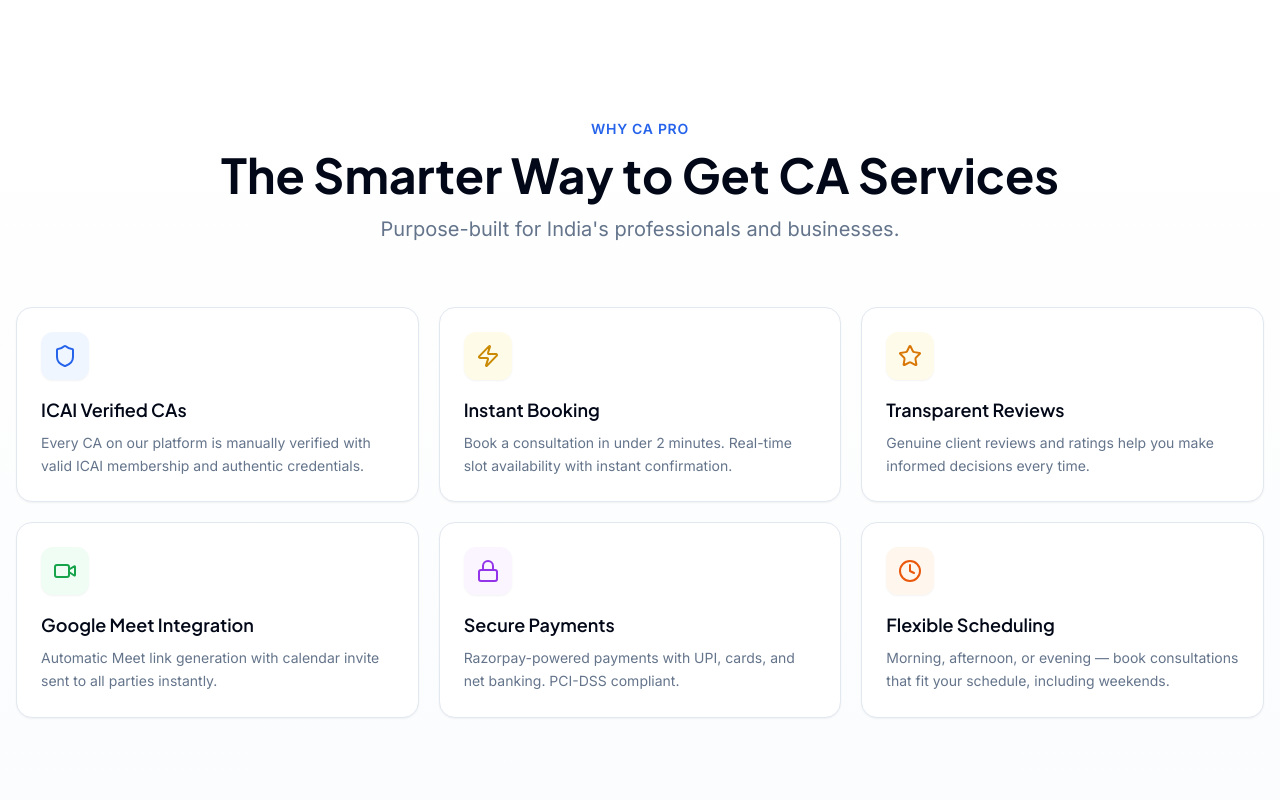
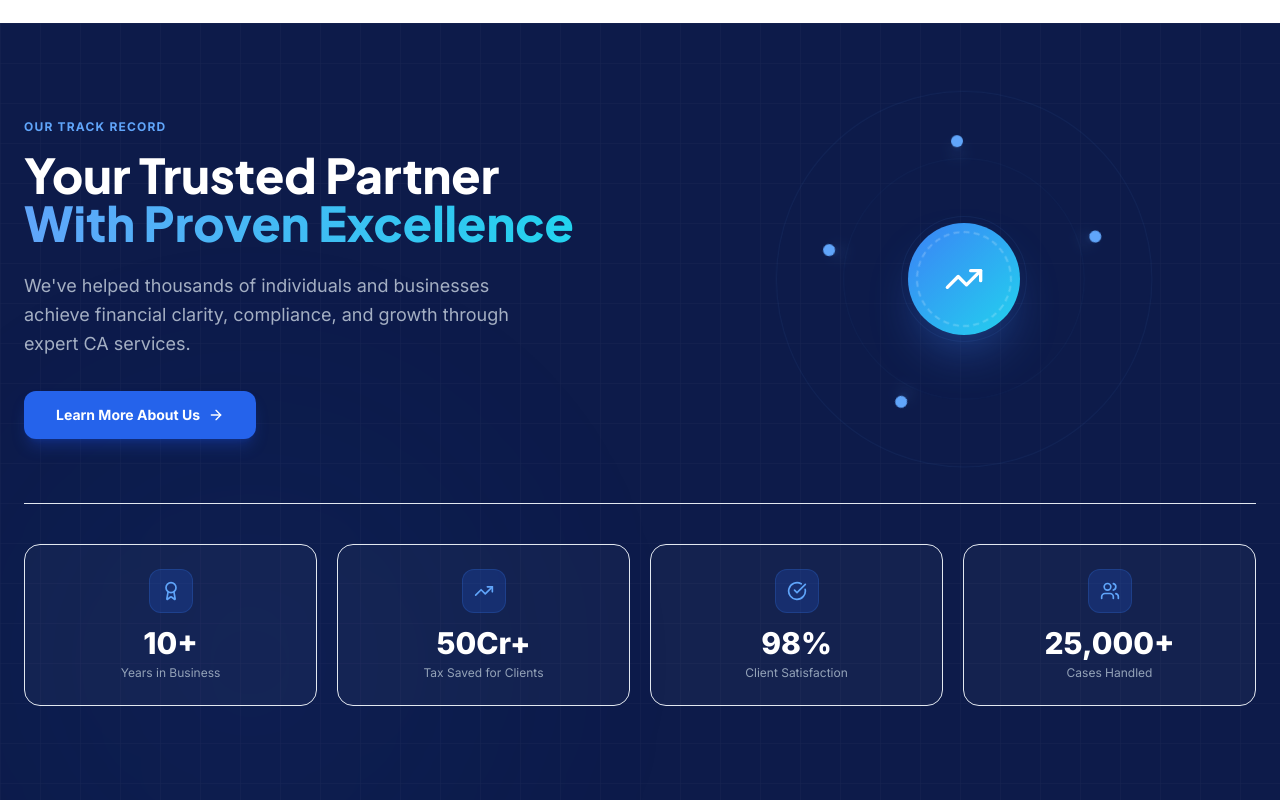
Before and after one commit to hareeshai777/CA_Connect, a Next.js app in the folder frontend/: page / in a window 1280 px wide. Shown: the part 3200-4000 px from the top of the page. Built offline with nearby package versions, Linux system fonts and the light colour scheme; no server answers.

Commit message:
Add StatsSection back after ServicesSection
Dark navy section with 'Your Trusted Partner With Proven Excellence'
heading, animated rings visual, and 4 animated stat counters:
10+ Years, 50Cr+ Tax Saved, 98% Satisfaction, 25,000+ Cases

Co-Authored-By: Claude Sonnet 4.6 <noreply@anthropic.com>

```diff
--- a/frontend/src/app/page.tsx
+++ b/frontend/src/app/page.tsx
@@ -9,6 +9,7 @@ import { FAQSection } from "@/components/landing/FAQSection";
 import { FeaturedCAsSection } from "@/components/landing/FeaturedCAsSection";
 import { CTASection } from "@/components/landing/CTASection";
 import { ContactSection } from "@/components/landing/ContactSection";
+import { StatsSection } from "@/components/landing/StatsSection";
 
 export default function HomePage() {
   return (
@@ -17,6 +18,7 @@ export default function HomePage() {
       <HeroSection />
       <FeaturedCAsSection />
       <ServicesSection />
+      <StatsSection />
       <WhyChooseUs />
       <HowItWorks />
       <TestimonialsSection />
--- /dev/null
+++ b/frontend/src/components/landing/StatsSection.tsx
@@ -0,0 +1,123 @@
+"use client";
+
+import { motion, animate, useInView, useMotionValue } from "framer-motion";
+import { useRef, useEffect, useState } from "react";
+import Link from "next/link";
+import { ArrowRight, TrendingUp, Users, CheckCircle, Award } from "lucide-react";
+import { Button } from "@/components/ui/button";
+
+const stats = [
+  { to: 10, suffix: "+", label: "Years in Business", icon: Award },
+  { to: 50, suffix: "Cr+", label: "Tax Saved for Clients", icon: TrendingUp },
+  { to: 98, suffix: "%", label: "Client Satisfaction", icon: CheckCircle },
+  { to: 25000, suffix: "+", label: "Cases Handled", icon: Users },
+];
+
+function Counter({ to, suffix = "", decimals = 0 }: { to: number; suffix?: string; decimals?: number }) {
+  const ref = useRef<HTMLSpanElement>(null);
+  const isInView = useInView(ref, { once: true, amount: 0.5 });
+  const count = useMotionValue(0);
+  const [display, setDisplay] = useState(`0`);
+  useEffect(() => {
+    if (!isInView) return;
+    const ctrl = animate(count, to, { duration: 2, ease: "easeOut" });
+    const unsub = count.on("change", v =>
+      setDisplay(decimals > 0 ? v.toFixed(decimals) : Math.floor(v).toLocaleString("en-IN"))
+    );
+    return () => { ctrl.stop(); unsub(); };
+  }, [isInView]);
+  return <span ref={ref}>{display}{suffix}</span>;
+}
+
+export function StatsSection() {
+  return (
+    <section className="relative overflow-hidden bg-[#0d1b4a] py-24">
+      {/* Decorative grid */}
+      <div className="absolute inset-0 opacity-[0.04]"
+        style={{ backgroundImage: "linear-gradient(rgba(255,255,255,0.6) 1px,transparent 1px),linear-gradient(90deg,rgba(255,255,255,0.6) 1px,transparent 1px)", backgroundSize: "40px 40px" }} />
+
+      {/* Glow */}
+      <motion.div animate={{ scale: [1, 1.2, 1], opacity: [0.2, 0.4, 0.2] }}
+        transition={{ duration: 10, repeat: Infinity }}
+        className="absolute left-0 top-1/2 -translate-y-1/2 w-[500px] h-[500px] bg-blue-600/15 rounded-full blur-[120px] pointer-events-none" />
+
+      <div className="container mx-auto px-6 relative z-10">
+        <div className="grid lg:grid-cols-2 gap-16 items-center">
+
+          {/* Left — text */}
+          <div>
+            <motion.p initial={{ opacity: 0 }} whileInView={{ opacity: 1 }} viewport={{ once: true }}
+              className="text-blue-400 text-xs font-bold uppercase tracking-widest mb-4">
+              Our Track Record
+            </motion.p>
+            <motion.h2 initial={{ opacity: 0, y: 24 }} whileInView={{ opacity: 1, y: 0 }} viewport={{ once: true }}
+              className="text-4xl md:text-5xl font-extrabold text-white leading-tight mb-6">
+              Your Trusted Partner<br />
+              <span className="text-transparent bg-clip-text bg-gradient-to-r from-blue-400 to-cyan-400">
+                With Proven Excellence
+              </span>
+            </motion.h2>
+            <motion.p initial={{ opacity: 0 }} whileInView={{ opacity: 1 }} viewport={{ once: true }} transition={{ delay: 0.15 }}
+              className="text-slate-300/80 text-lg leading-relaxed mb-8 max-w-lg">
+              We&apos;ve helped thousands of individuals and businesses achieve financial clarity, compliance, and growth through expert CA services.
+            </motion.p>
+            <motion.div initial={{ opacity: 0, y: 12 }} whileInView={{ opacity: 1, y: 0 }} viewport={{ once: true }} transition={{ delay: 0.2 }}>
+              <Button className="bg-blue-600 hover:bg-blue-700 text-white rounded-xl h-12 px-8 font-bold shadow-lg shadow-blue-700/30" asChild>
+                <Link href="/services">Learn More About Us <ArrowRight className="ml-2 w-4 h-4" /></Link>
+              </Button>
+            </motion.div>
+          </div>
+
+          {/* Right — animated rings visual */}
+          <div className="relative flex items-center justify-center h-72 hidden lg:flex">
+            {[1, 2, 3].map((ring) => (
+              <motion.div key={ring}
+                animate={{ scale: [1, 1.08, 1], opacity: [0.15, 0.35, 0.15] }}
+                transition={{ duration: 4 + ring, repeat: Infinity, delay: ring * 0.8 }}
+                className="absolute rounded-full border border-blue-400/30"
+                style={{ width: `${ring * 120}px`, height: `${ring * 120}px` }}
+              />
+            ))}
+            {/* Center orb */}
+            <div className="relative z-10 w-28 h-28 rounded-full bg-gradient-to-br from-blue-500 to-cyan-400 flex items-center justify-center shadow-2xl shadow-blue-500/40">
+              <motion.div animate={{ rotate: 360 }} transition={{ duration: 20, repeat: Infinity, ease: "linear" }}
+                className="absolute inset-2 rounded-full border-2 border-dashed border-white/20" />
+              <TrendingUp className="w-10 h-10 text-white" />
+            </div>
+            {/* Orbiting dots */}
+            {[0, 90, 180, 270].map((deg, i) => (
+              <motion.div key={deg}
+                animate={{ rotate: [deg, deg + 360] }}
+                transition={{ duration: 12, repeat: Infinity, ease: "linear", delay: i * 0.5 }}
+                className="absolute w-full h-full"
+                style={{ transformOrigin: "center" }}>
+                <div className="absolute top-0 left-1/2 -translate-x-1/2 w-3 h-3 bg-blue-400 rounded-full shadow-lg shadow-blue-400/50" />
+              </motion.div>
+            ))}
+          </div>
+        </div>
+
+        {/* Stats grid */}
+        <div className="grid grid-cols-2 md:grid-cols-4 gap-5 mt-16 pt-10 border-t border-white/8">
+          {stats.map((s, i) => (
+            <motion.div key={s.label}
+              initial={{ opacity: 0, y: 24 }} whileInView={{ opacity: 1, y: 0 }}
+              viewport={{ once: true }} transition={{ delay: i * 0.1 }}
+              whileHover={{ y: -4, backgroundColor: "rgba(255,255,255,0.06)" }}
+              className="text-center bg-white/[0.03] border border-white/8 rounded-2xl py-6 px-4 cursor-default transition-all">
+              <div className="flex justify-center mb-3">
+                <div className="w-11 h-11 rounded-xl bg-blue-600/20 border border-blue-500/20 flex items-center justify-center">
+                  <s.icon className="w-5 h-5 text-blue-400" />
+                </div>
+              </div>
+              <p className="text-3xl font-extrabold text-white mb-1">
+                <Counter to={s.to} suffix={s.suffix} decimals={0} />
+              </p>
+              <p className="text-xs text-slate-400">{s.label}</p>
+            </motion.div>
+          ))}
+        </div>
+      </div>
+    </section>
+  );
+}
```
